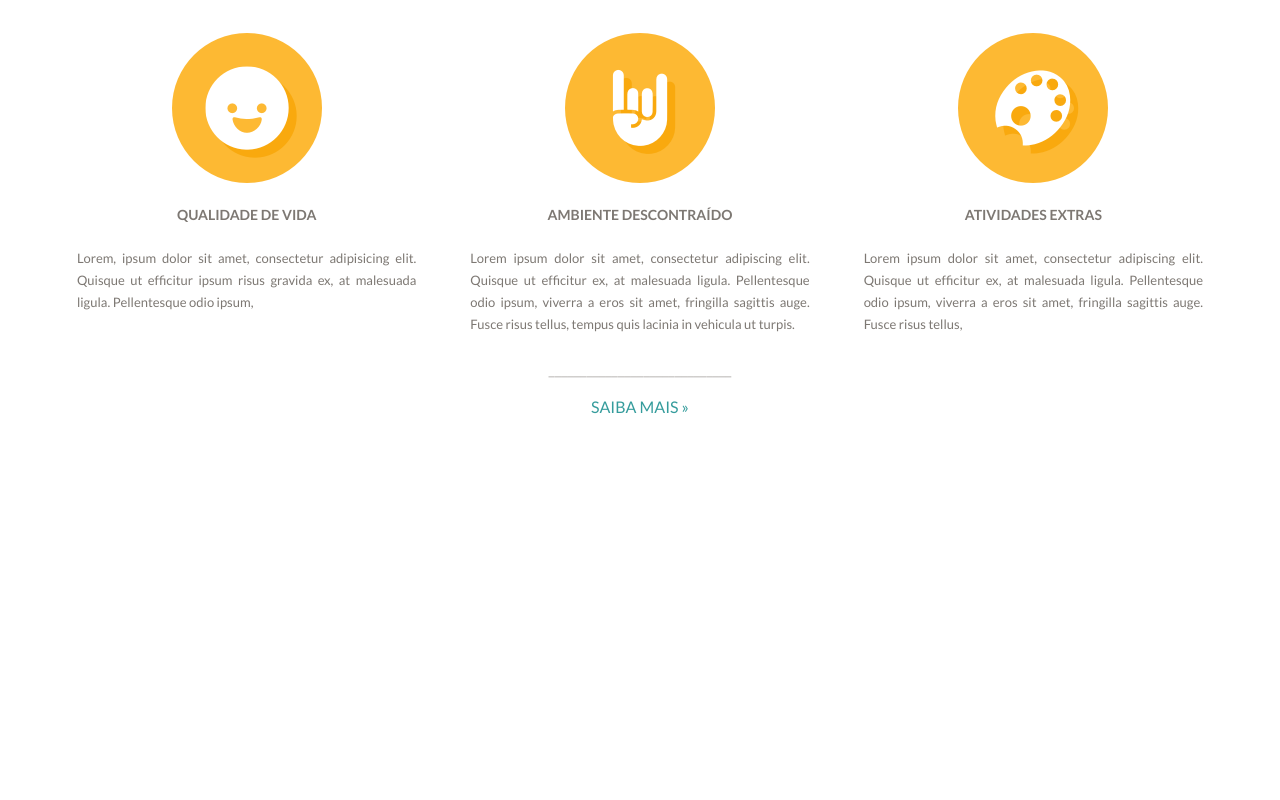
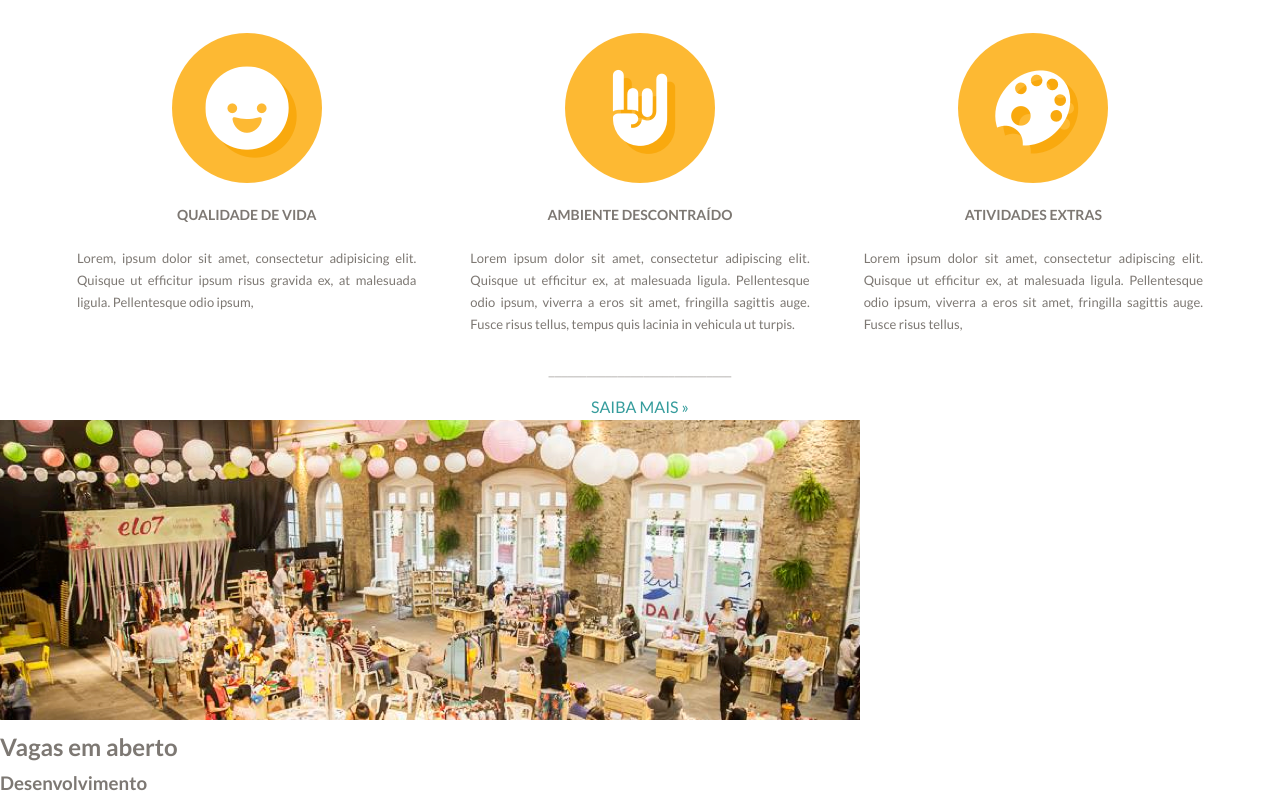
Before and after one commit to camianderson/Elo7-landing-page, a React (Create React App) app: page / in a window 1280 px wide. Shown: the part 1281-2081 px from the top of the page. Before the commit the page ends 1701 px from the top, so only its background shows below. Built offline with nearby package versions, Linux system fonts and the light colour scheme.

Commit message:
Adicionar componente Vagas

```diff
--- /dev/null
+++ b/src/components/Vagas/Vagas.js
@@ -0,0 +1,17 @@
+import fotoBottom from '../../assets/foto-bottom.png';
+
+const Vagas = () => {
+    return (
+        <div className='vagas-container' >
+            <img alt='feira da elo7' src={fotoBottom}></img>
+            <section className='vagas-container--titulo'>
+                <h2>Vagas em aberto</h2>
+            </section>
+            <section className='vagas-container--oportunidades'>
+                <h3>Desenvolvimento</h3>
+            </section>
+        </div>
+    )
+}
+
+export default Vagas;
--- a/src/pages/Carreiras/Carreiras.js
+++ b/src/pages/Carreiras/Carreiras.js
@@ -1,6 +1,7 @@
 import Header from "../../components/Header/Header";
 import Time from "../../components/Time/Time";
 import Benefícios from "../../components/Benefícios/Benefícios";
+import Vagas from "../../components/Vagas/Vagas";
 
 const Carreiras = () => {
   return (
@@ -8,6 +9,7 @@ const Carreiras = () => {
       <Header />
       <Time />
       <Benefícios />
+      <Vagas />
     </div>
   );
 }
```
Also changed, not shown: src/components/Vagas/Vagas.scss (added).
